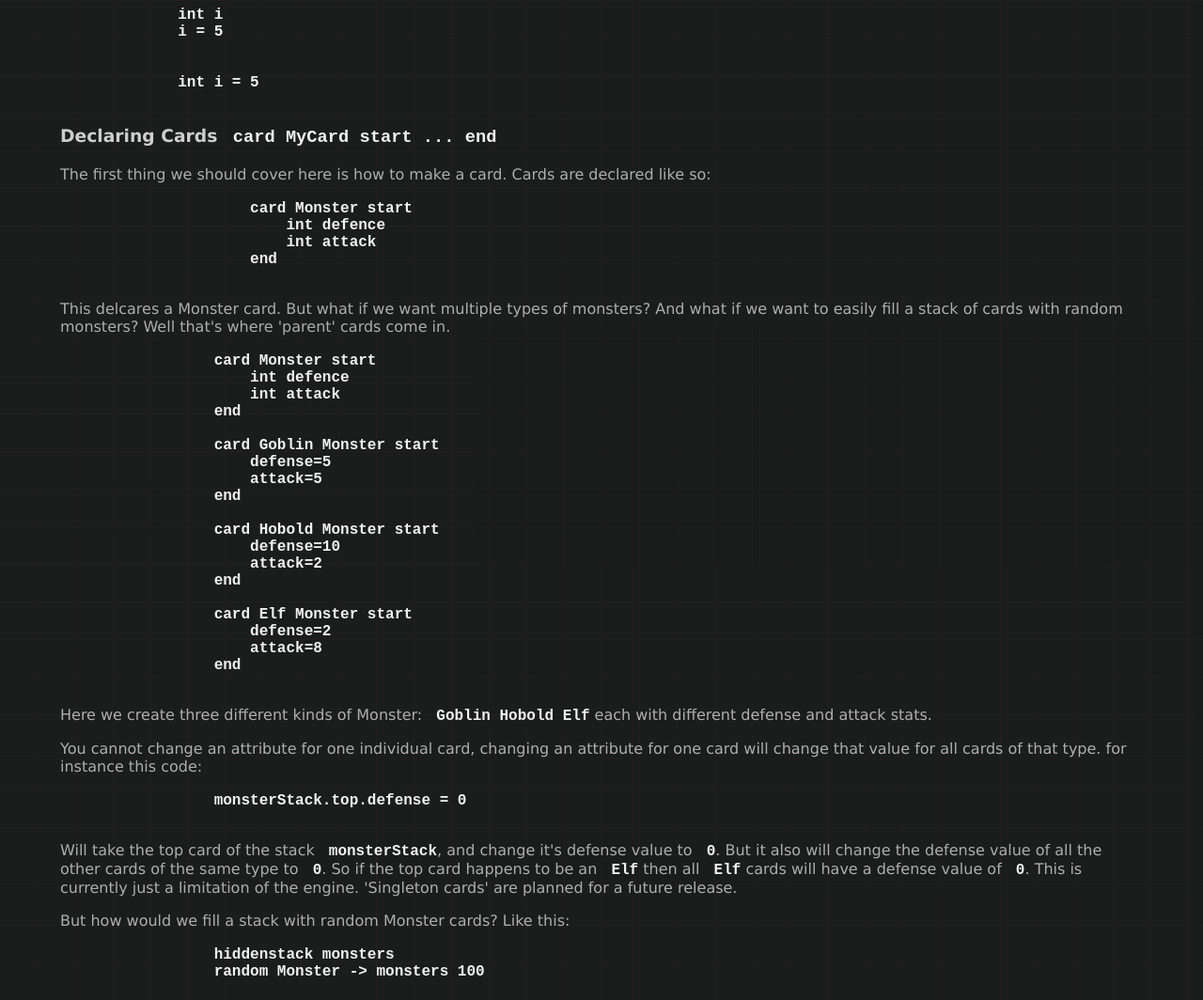
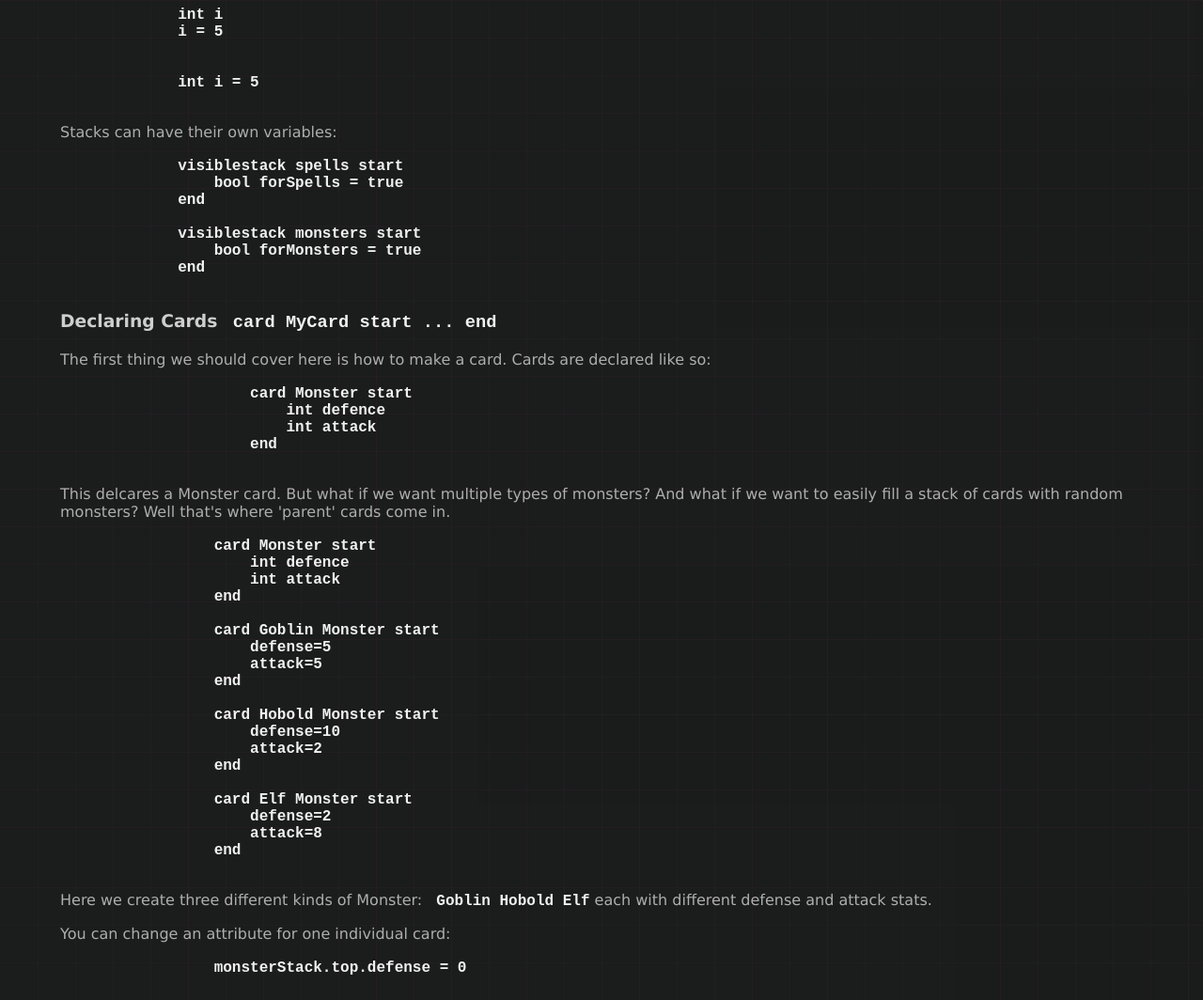
Before and after one commit to lilrooness/papertoydocs, a plain HTML site: page languageguide.html in a window 1280 px wide. Shown: the part 5240-6304 px from the top of the page at 94% size. Drawn offline with Linux system fonts and the light colour scheme.

Commit message:
Update docs for latest version of paperlang

```diff
--- a/languageguide.html
+++ b/languageguide.html
@@ -184,6 +184,18 @@
         <pre class="code notranslate">
             int i = 5
         </pre>
+        <p>
+            Stacks can have their own variables:
+        </p>
+        <pre class="notranslate code">
+            visiblestack spells start
+                bool forSpells = true
+            end
+
+            visiblestack monsters start
+                bool forMonsters = true
+            end
+        </pre>
         <h3 id="section3">Declaring Cards <span class="code notranslate">card MyCard start ... end</span></h3>
             <p>
                 The first thing we should cover here is how to make a card.
@@ -224,19 +236,12 @@
                 Here we create three different kinds of Monster: <span class="code notranslate">Goblin Hobold Elf</span> each with different defense and attack stats.
             </p>
             <p>
-                You cannot change an attribute for one individual card, changing an attribute for one card will change that value for all cards of that type. for instance this code:
+                You can change an attribute for one individual card:
             </p>
             <pre class="code notranslate">
                 monsterStack.top.defense = 0
             </pre>
-            <p>
-                Will take the top card of the stack <span class="code notranslate">monsterStack</span>, and change it's
-                defense value to <span class="code notranslate">0</span>. But it also will change the defense value of
-                all the other cards of the same type to <span class="code notranslate">0</span>.
-                So if the top card happens to be an <span class="code notranslate">Elf</span> then all
-                <span class="code notranslate">Elf</span> cards will have a defense value of
-                <span class="code notranslate">0</span>. This is currently just a limitation of the engine.
-                'Singleton cards' are planned for a future release.
+
             <p>
                 But how would we fill a stack with random Monster cards? Like this:
             </p>
@@ -435,6 +440,20 @@
                 <pre class="code notranslate">
                     list[:1] -> list[-1] top 1
                 </pre>
+                <p>
+                    You can make every stack in a stacklist to have the same variables:
+                </p>
+                <pre class="code notranslate">
+                    stacklist list[5] start
+                        int x = 0
+                    end
+                    ; (list[0]).x == 0
+                    ; (list[1]).x == 0
+                    ; (list[2]).x == 0
+                    ; (list[3]).x == 0
+                    ; (list[4]).x == 0
+                </pre>
+
                 <p>
                     You can also directly specify stacks in a list by index:
                 </p>
@@ -704,7 +723,6 @@
                 <h3 id="section19">Card movement hooks (not available in demo version)</h3>
                 <p>Many collectable card games have mechanics where individual cards has special rules that play out when they enter or exit certain stacks. In Paperlang, you can use <span class="code notranslate">onmoved</span> and <span class="code notranslate">premove</span> hooks to run a bit of code every time a specific card has just been moved, or is just about to be moved.</p>
                 <p>inside the <span class="code notranslate">onmoved</span> and <span class="code notranslate">premove</span> hooks, <span class="code">to</span> references the stack the card moved in to, and <span class="code"></span>references the stack the card just moved out of. <span class="code">this</span> references the card being moved.</p>
-                <p><b class="hint">Hint!</b> Please note that currently, attempting to get user input during a movement hook will result in the error: '<span style="color: red">You cannot wait on user input from a movement hook</span>'</p>
                 <pre class="code notranslate">
                     ...
                     visiblestack graveyard
```
